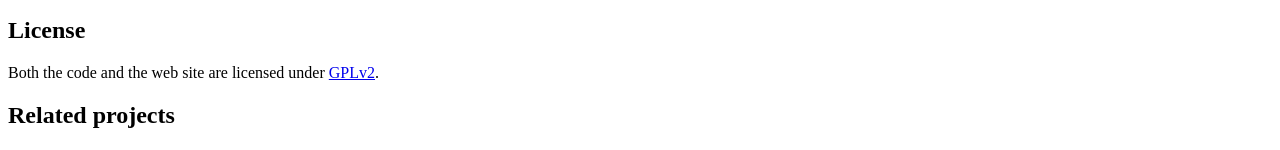
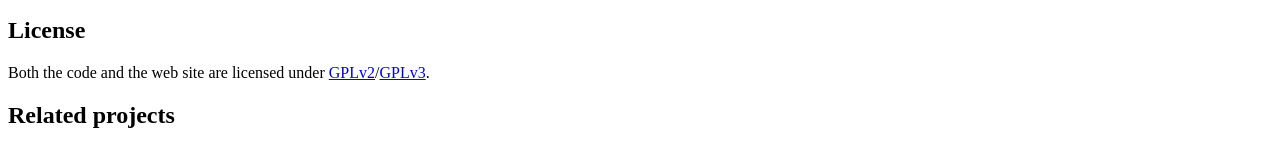
Before and after one commit to hoxu/gitstats, a plain HTML site: page index.html in a window 1280 px wide. Shown: the part 842-992 px from the top of the page. Drawn offline with Linux system fonts and the light colour scheme.

Commit message:
Updated the license section.

```diff
--- a/index.html
+++ b/index.html
@@ -54,7 +54,7 @@
 
 <h2>License</h2>
 
-<p>Both the code and the web site are licensed under <a href="http://www.gnu.org/licenses/gpl-2.0.txt">GPLv2</a>.</p>
+<p>Both the code and the web site are licensed under <a href="http://www.gnu.org/licenses/gpl-2.0.txt">GPLv2</a>/<a href="http://www.gnu.org/licenses/gpl-3.0.txt">GPLv3</a>.</p>
 
 <h2>Related projects</h2>
 
```
